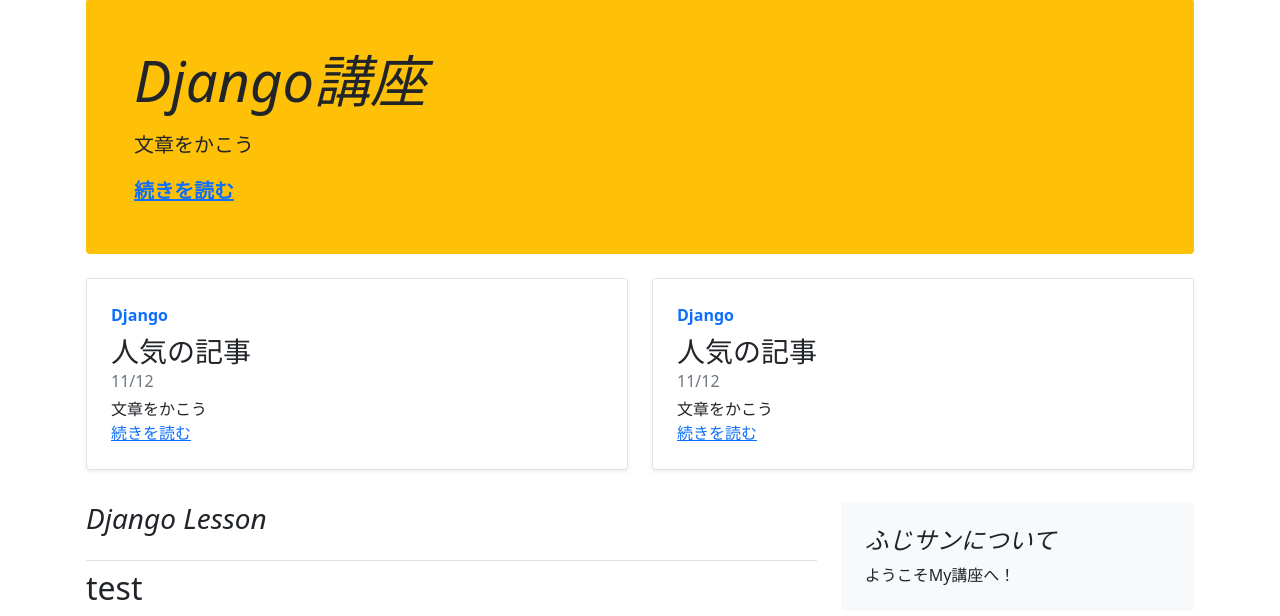
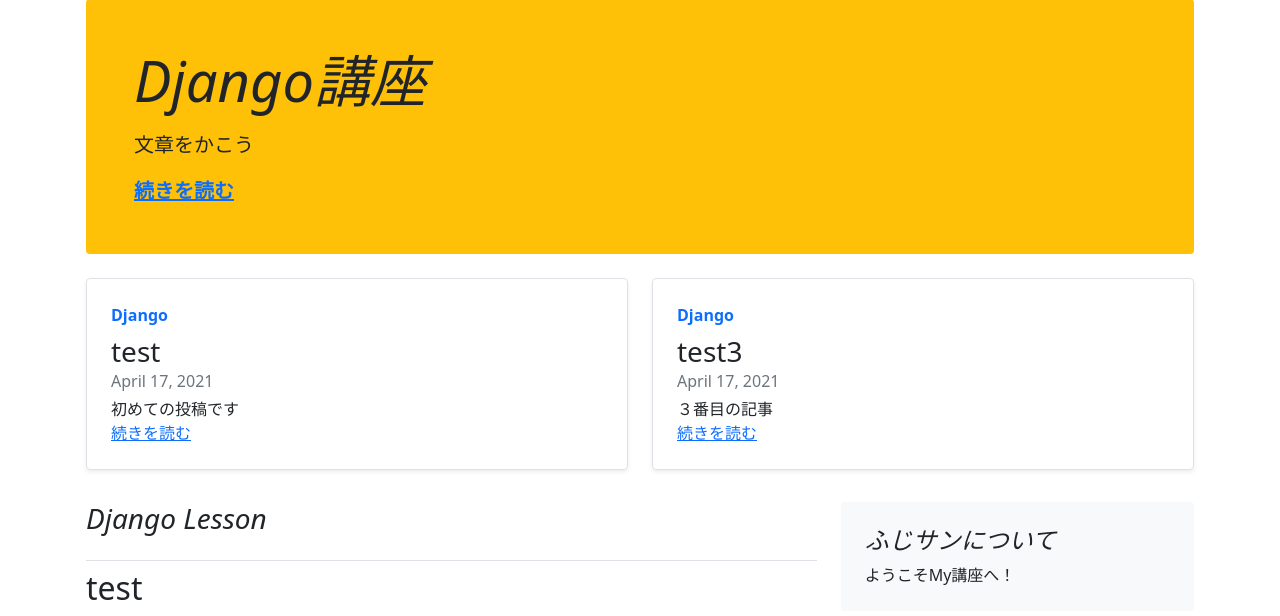
Before and after one commit to RYOTA-EAST/reallysite, a Django app: page / in a window 1280 px wide. Shown: the part 164-780 px from the top of the page. Run offline with Django 3.2, Linux system fonts and the light colour scheme; data comes from the database, SQL or seed files in the repository; both versions use the stored data as it was after the commit; some libraries are stand-ins or nearby versions.

Commit message:
indexに人気記事表示

```diff
--- a/mysite/templates/mysite/index.html
+++ b/mysite/templates/mysite/index.html
@@ -12,32 +12,24 @@
             </p>
         </div>
     </div>
+
     <div class="row mb-2">
+        {% for obj in ranks %}
         <div class="col-md-6">
             <div class="row g-0 border rounded overflow-hidden flex-md-row
             mb-4 shadow-sm h-md-250 position-relative">
                 <div class="col p-4 d-flex flex-column position-static">
                     <strong class="d-inline-block mb-2 text-primary">Django</strong>
-                    <h3 class="mb-0">人気の記事</h3>
-                    <div class="mb-1 text-muted">11/12</div>
-                    <p class="card-text mb-auto">文章をかこう</p>
-                    <a href="#" class="stretched-link">続きを読む</a>
+                    <h3 class="mb-0">{{obj.title}}</h3>
+                    <div class="mb-1 text-muted">{{obj.created_at}}</div>
+                    <p class="card-text mb-auto">{{obj.text}}</p>
+                    <a href="/blog/{{obj.id}}" class="stretched-link">続きを読む</a>
                 </div>
             </div>
         </div>
-        <div class="col-md-6">
-            <div class="row g-0 border rounded overflow-hidden flex-md-row
-            mb-4 shadow-sm h-md-250 position-relative">
-                <div class="col p-4 d-flex flex-column position-static">
-                    <strong class="d-inline-block mb-2 text-primary">Django</strong>
-                    <h3 class="mb-0">人気の記事</h3>
-                    <div class="mb-1 text-muted">11/12</div>
-                    <p class="card-text mb-auto">文章をかこう</p>
-                    <a href="#" class="stretched-link">続きを読む</a>
-                </div>
-            </div>
-        </div>
+        {% endfor %}
     </div>
+
 </div>
 
 <main class="container">
--- a/mysite/views.py
+++ b/mysite/views.py
@@ -8,10 +8,12 @@ from django.contrib.auth.decorators import login_required
 from django.contrib.auth import login
 
 def index(request):
+  ranks = Article.objects.order_by('-count')[:2]
   objs = Article.objects.all()[:3]
   context = {
     'title': 'Rrally Site',
     'articles': objs,
+    'ranks': ranks,
   }
   return render(request, 'mysite/index.html', context)
 
```
Also changed, not shown: db.sqlite3.
